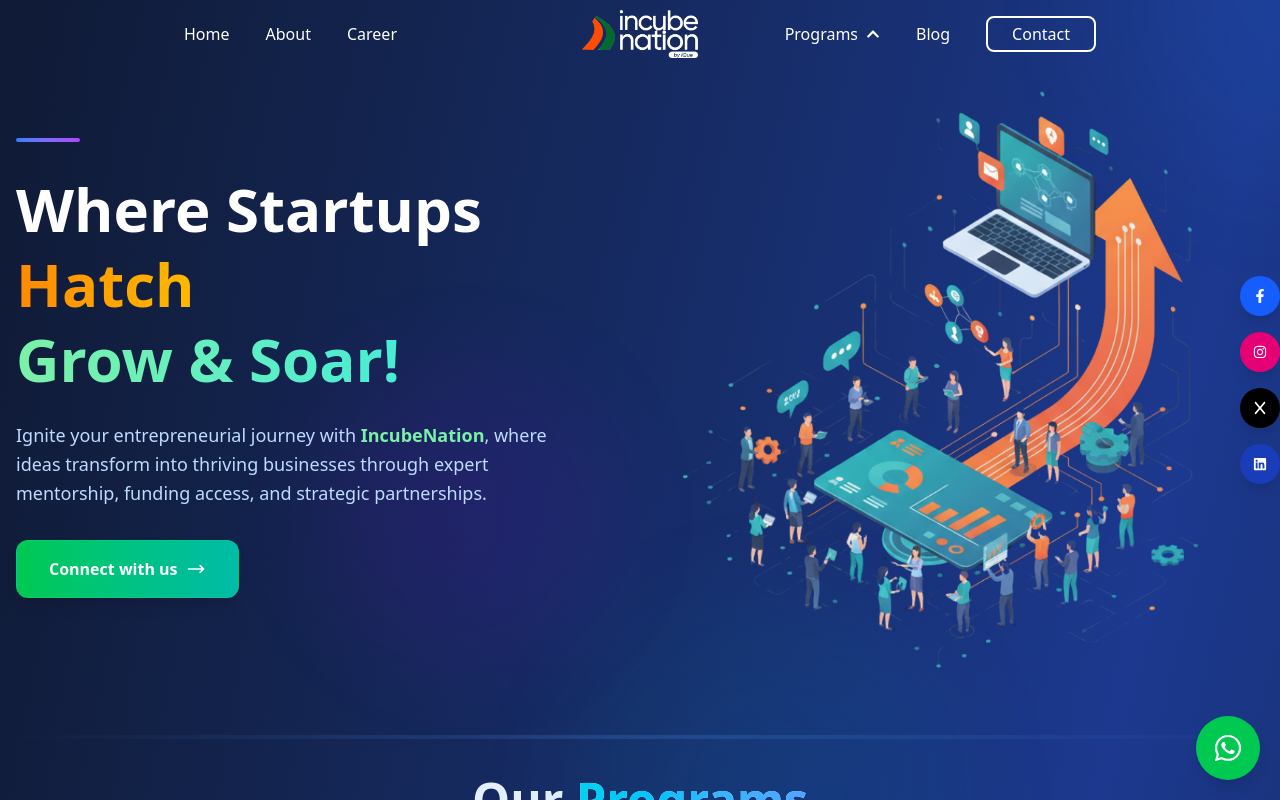
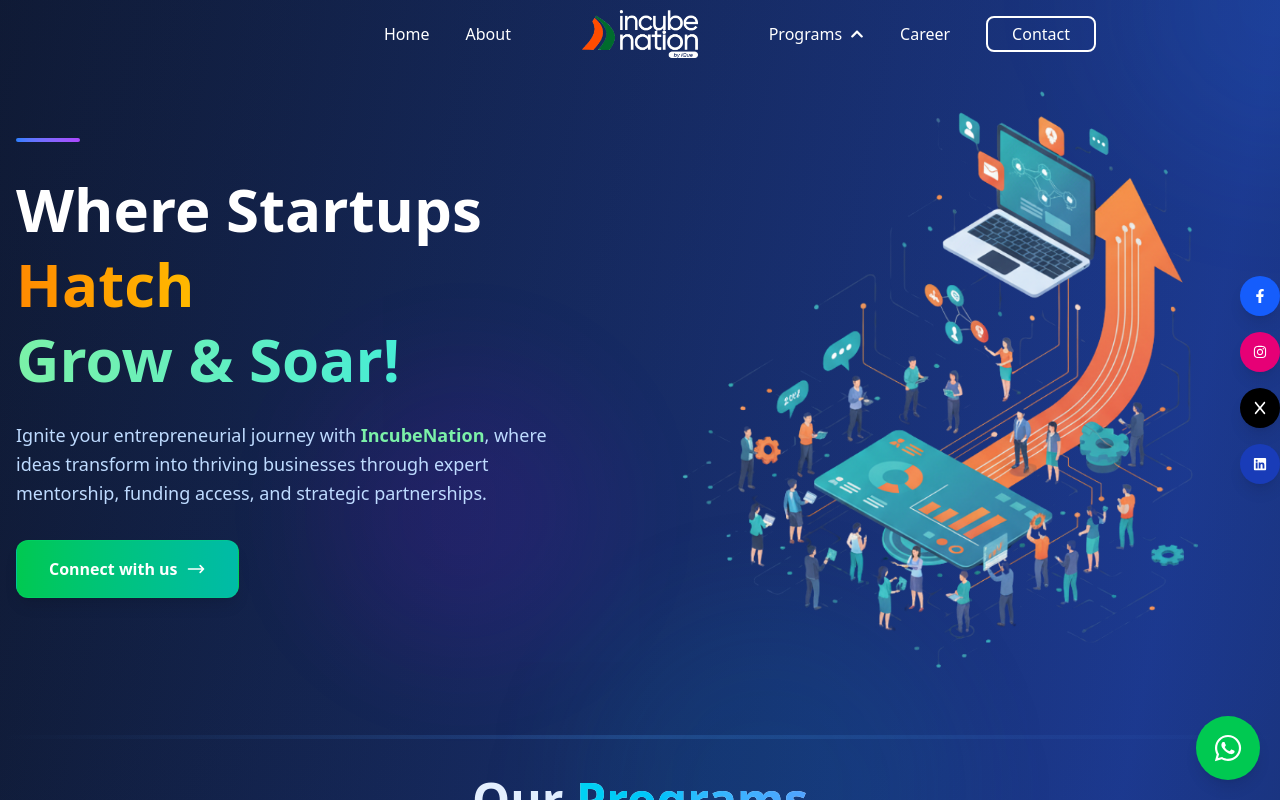
Before and after one commit to ASHIQANWARK/Incubenation, a React (Vite) app: page / in a window 1280 px wide. Both pictures are taken after a click on the button "Programs". Shown: the top 800 px of the page. Built offline with nearby package versions, Linux system fonts and the light colour scheme.

Commit message:
initial commit

```diff
--- a/src/components/Blog.jsx
+++ b/src/components/Blog.jsx
@@ -274,7 +274,7 @@
   };
 
   return (
-    <div className="w-full min-h-screen bg-gradient-to-b from-[#061428] to-[#0b1c3a] pt-24 pb-16 px-4 md:px-8 lg:px-16 relative">
+    <div className="w-full min-h-screen  pt-24 pb-16 px-4 md:px-8 lg:px-16 relative">
       <h2 className="text-4xl font-bold text-center text-white mb-12 font-serif">
         Our Blog <PenTool className="inline-block w-8 h-8 ml-2" />
       </h2>
--- a/src/components/Navbar.jsx
+++ b/src/components/Navbar.jsx
@@ -11,6 +11,7 @@
   const [isMobileProgramsOpen, setIsMobileProgramsOpen] = useState(false);
   const [scrolled, setScrolled] = useState(false);
   const [activeLink, setActiveLink] = useState("");
+
   const dropdownRef = useRef(null);
   const mobileMenuRef = useRef(null);
   const onlineLinkRef = useRef(null);
@@ -70,14 +71,11 @@
   };
 
   const handleOnlineClick = (e) => {
-    // If it's a double click, navigate to /online
     if (e.detail === 2) {
       closeAllMenus();
-      // Navigation will be handled by the Link component
       return;
     }
 
-    // If it's a single click, toggle the nested dropdown
     e.preventDefault();
     e.stopPropagation();
     setIsProgramsOpen(!isProgramsOpen);
@@ -95,15 +93,32 @@
     closeAllMenus();
   };
 
-  // Navigation links data for consistency
-  const navLinks = [
+  // Navigation data
+  const leftNavLinks = [
     { to: "/", name: "Home" },
     { to: "/about", name: "About" },
+  ];
+
+  const rightNavLinks = [
     { to: "/career", name: "Career" },
   ];
 
-  const rightNavLinks = [
-    { to: "/blog", name: "Blog" },
+  const programLinks = [
+    { to: "/center", name: "Center" },
+    { to: "/campus", name: "Campus" },
+    { to: "/business", name: "Business" },
+  ];
+
+  const onlineProgramLinks = [
+    { to: "/online#foundation", text: "Founder's Foundation (3 months)" },
+    { to: "/online#edge", text: "Founder's Edge (6 months)" },
+    { to: "/online#mastery", text: "Founder's Mastery (12 months)" },
+  ];
+
+  const mobileNavLinks = [
+    ...leftNavLinks,
+    ...rightNavLinks,
+    { to: "/contact", name: "Contact" },
   ];
 
   return (
@@ -116,8 +131,8 @@
     >
       <div className="container mx-auto flex justify-between items-center px-4 lg:px-8">
         {/* Left side links - Desktop */}
-        <div className="hidden lg:flex items-center space-x-9 pl-38">
-          {navLinks.map((link) => (
+        <div className="hidden lg:flex items-center space-x-9 pl-88">
+          {leftNavLinks.map((link) => (
             <Link
               key={link.name}
               to={link.to}
@@ -125,7 +140,6 @@
               onClick={() => handleLinkClick(link.name)}
             >
               {link.name}
-              {/* Animated Underline */}
               <span className="absolute -bottom-1 left-0 w-0 h-0.5 bg-cyan-300 transition-all duration-300 group-hover:w-full"></span>
               <span className="absolute -bottom-1 left-0 w-0 h-0.5 bg-cyan-300 transition-all duration-500 group-hover:w-full group-hover:delay-100"></span>
             </Link>
@@ -134,14 +148,19 @@
 
         {/* Centered Logo */}
         <div className="flex items-center z-50 absolute left-1/2 transform -translate-x-1/2">
-          <Link to="/" aria-label="Go to homepage" className="transition-transform duration-300 hover:scale-105">
+          <Link
+            to="/"
+            aria-label="Go to homepage"
+            className="transition-transform duration-300 hover:scale-105"
+            onClick={() => handleLinkClick("Home")}
+          >
             <img src={logo} alt="Incubenation Logo" className="h-10 lg:h-12" />
           </Link>
         </div>
 
         {/* Right side links - Desktop */}
         <div className="hidden lg:flex items-center space-x-9 ml-auto pr-38">
-          {/* Dropdown for Programs */}
+          {/* Programs Dropdown */}
           <div className="relative" ref={dropdownRef}>
             <button
               className="relative text-white hover:text-cyan-300 flex items-center font-medium transition-all duration-300 group"
@@ -154,7 +173,6 @@
                 }`}
                 size={14}
               />
-              {/* Animated Underline for Programs */}
               <span className="absolute -bottom-1 left-0 w-0 h-0.5 bg-cyan-300 transition-all duration-300 group-hover:w-full"></span>
               <span className="absolute -bottom-1 left-0 w-0 h-0.5 bg-cyan-300 transition-all duration-500 group-hover:w-full group-hover:delay-100"></span>
             </button>
@@ -162,7 +180,7 @@
             {/* Dropdown Menu */}
             {isDropdownOpen && (
               <div className="absolute left-0 mt-4 w-64 bg-black/95 backdrop-blur-xl rounded-2xl py-4 z-20 border border-cyan-500/20 shadow-2xl animate-fadeIn">
-                {/* Online Programs with nested dropdown - Double click functionality */}
+                {/* Online Programs with nested dropdown */}
                 <div className="relative group">
                   <Link
                     ref={onlineLinkRef}
@@ -178,25 +196,16 @@
                       }`}
                       size={12}
                     />
-                    {/* Animated Underline for dropdown items */}
                     <span className="absolute bottom-2 left-5 right-5 h-0.5 bg-cyan-300 transform scale-x-0 transition-transform duration-300 group-hover:scale-x-100"></span>
                   </Link>
 
                   {/* Nested Dropdown */}
                   {isProgramsOpen && (
-                    <div
-                      className="absolute right-full top-0 ml-2 w-72 bg-black/95 backdrop-blur-xl rounded-2xl py-4 z-30 border border-cyan-500/20 shadow-2xl animate-slideInRight"
-                      onMouseEnter={() => setIsProgramsOpen(true)}
-                      onMouseLeave={() => setIsProgramsOpen(false)}
-                    >
+                    <div className="absolute right-full top-0 ml-2 w-72 bg-black/95 backdrop-blur-xl rounded-2xl py-4 z-30 border border-cyan-500/20 shadow-2xl animate-slideInRight">
                       <div className="px-5 py-3 text-cyan-300 text-sm font-semibold border-b border-cyan-500/20 mb-2">
                         Program Durations
                       </div>
-                      {[
-                        { to: "/online#foundation", text: "Founder's Foundation (3 months)" },
-                        { to: "/online#edge", text: "Founder's Edge (6 months)" },
-                        { to: "/online#mastery", text: "Founder's Mastery (12 months)" }
-                      ].map((item) => (
+                      {onlineProgramLinks.map((item) => (
                         <Link
                           key={item.to}
                           to={item.to}
@@ -204,7 +213,6 @@
                           className="block w-full text-left px-5 py-3 text-white hover:bg-cyan-500/10 transition-all duration-300 rounded-lg mx-2 relative group"
                         >
                           {item.text}
-                          {/* Animated Underline for nested dropdown items */}
                           <span className="absolute bottom-2 left-5 right-5 h-0.5 bg-cyan-300 transform scale-x-0 transition-transform duration-300 group-hover:scale-x-100"></span>
                         </Link>
                       ))}
@@ -213,15 +221,14 @@
                 </div>
 
                 {/* Other program links */}
-                {["center", "campus", "business"].map((item) => (
+                {programLinks.map((item) => (
                   <Link
-                    key={item}
-                    to={`/${item}`}
+                    key={item.to}
+                    to={item.to}
                     onClick={closeAllMenus}
                     className="block px-5 py-3 text-white hover:bg-cyan-500/10 transition-all duration-300 rounded-lg mx-2 font-medium relative group"
                   >
-                    Incubenation {item.charAt(0).toUpperCase() + item.slice(1)}
-                    {/* Animated Underline for dropdown items */}
+                    Incubenation {item.name}
                     <span className="absolute bottom-2 left-5 right-5 h-0.5 bg-cyan-300 transform scale-x-0 transition-transform duration-300 group-hover:scale-x-100"></span>
                   </Link>
                 ))}
@@ -229,7 +236,7 @@
             )}
           </div>
 
-          {/* Blog Link with Animated Underline */}
+          {/* Right side navigation links */}
           {rightNavLinks.map((link) => (
             <Link
               key={link.name}
@@ -238,13 +245,12 @@
               onClick={() => handleLinkClick(link.name)}
             >
               {link.name}
-              {/* Animated Underline */}
               <span className="absolute -bottom-1 left-0 w-0 h-0.5 bg-cyan-300 transition-all duration-300 group-hover:w-full"></span>
               <span className="absolute -bottom-1 left-0 w-0 h-0.5 bg-cyan-300 transition-all duration-500 group-hover:w-full group-hover:delay-100"></span>
             </Link>
           ))}
 
-          {/* Contact Link with Transparent Button and White Border */}
+          {/* Contact Link */}
           <Link
             to="/contact"
             className="border-2 border-white text-white bg-transparent hover:bg-white/10 px-6 py-1 font-medium transition-all duration-300 transform hover:scale-105 hover:border-cyan-300 hover:text-cyan-300 rounded-lg"
@@ -261,23 +267,25 @@
             className={`text-white p-3 rounded-2xl transition-all duration-300 ${
               scrolled ? "bg-cyan-500/20 backdrop-blur-lg" : "bg-black/20 backdrop-blur-lg"
             } transform hover:scale-110`}
+            aria-label="Toggle menu"
           >
             {isOpen ? <FiX size={24} /> : <FiMenu size={24} />}
           </button>
         </div>
       </div>
 
-      {/* Mobile Menu - Remains exactly the same */}
+      {/* Mobile Menu */}
       <div
         ref={mobileMenuRef}
-        className={`lg:hidden fixed inset-0 z-40 pt-24 px-6 pb-10 transition-all duration-500 ease-in-out ${
+        className={`lg:hidden fixed inset-0 z-40 pt-24 px-6 pb-10 transition-all duration-500 ease-in-out overflow-y-auto ${
           isOpen
             ? "bg-[#061428] opacity-100 backdrop-blur-xl"
             : "opacity-0 pointer-events-none"
         }`}
       >
         <div className="flex flex-col space-y-6 text-center h-full justify-start mt-8">
-          {[...navLinks, ...rightNavLinks, { to: "/contact", name: "Contact" }].map((link) => (
+          {/* Regular mobile links */}
+          {mobileNavLinks.map((link) => (
             <Link
               key={link.name}
               onClick={() => handleLinkClick(link.name)}
@@ -285,7 +293,6 @@
               className="text-white text-2xl py-4 font-medium transition-all duration-300 transform hover:scale-105 hover:text-cyan-300 relative group"
             >
               {link.name}
-              {/* Mobile Animated Underline */}
               <span className="absolute bottom-3 left-1/4 right-1/4 h-0.5 bg-cyan-300 transform scale-x-0 transition-transform duration-300 group-hover:scale-x-100"></span>
             </Link>
           ))}
@@ -302,7 +309,6 @@
                   isMobileProgramsOpen ? "rotate-180" : ""
                 }`}
               />
-              {/* Mobile Animated Underline */}
               <span className="absolute bottom-3 left-1/4 right-1/4 h-0.5 bg-cyan-300 transform scale-x-0 transition-transform duration-300 group-hover:scale-x-100"></span>
             </button>
 
@@ -316,19 +322,17 @@
                   className="block py-3 text-white hover:text-cyan-300 text-xl font-medium transition-all duration-300 transform hover:scale-105 relative group"
                 >
                   Incubenation Online
-                  {/* Mobile Animated Underline */}
                   <span className="absolute bottom-1 left-4 right-4 h-0.5 bg-cyan-300 transform scale-x-0 transition-transform duration-300 group-hover:scale-x-100"></span>
                 </Link>
 
-                {["center", "campus", "business"].map((item) => (
+                {programLinks.map((item) => (
                   <Link
-                    key={item}
-                    to={`/${item}`}
+                    key={item.to}
+                    to={item.to}
                     onClick={closeAllMenus}
                     className="block py-3 text-white hover:text-cyan-300 text-xl font-medium transition-all duration-300 transform hover:scale-105 relative group"
                   >
-                    Incubenation {item.charAt(0).toUpperCase() + item.slice(1)}
-                    {/* Mobile Animated Underline */}
+                    Incubenation {item.name}
                     <span className="absolute bottom-1 left-4 right-4 h-0.5 bg-cyan-300 transform scale-x-0 transition-transform duration-300 group-hover:scale-x-100"></span>
                   </Link>
                 ))}
--- a/src/pages/Home.jsx
+++ b/src/pages/Home.jsx
@@ -6,8 +6,7 @@
 import EcosystemSection from "./Ecosystem";
 import Offerings from "./Offerings";
 import Testimonial from "./Testimonials";
-
-
+import Blog from "../components/Blog";
 
 const Home = () => {
   return (
@@ -16,13 +15,10 @@
       <Offerings />
       <Advisors />
       <EcosystemSection />
-
       <FAQ />
       <Testimonial />
-
-
+      <Blog />
       <ChatBot />
-
     </div>
   );
 };
```
